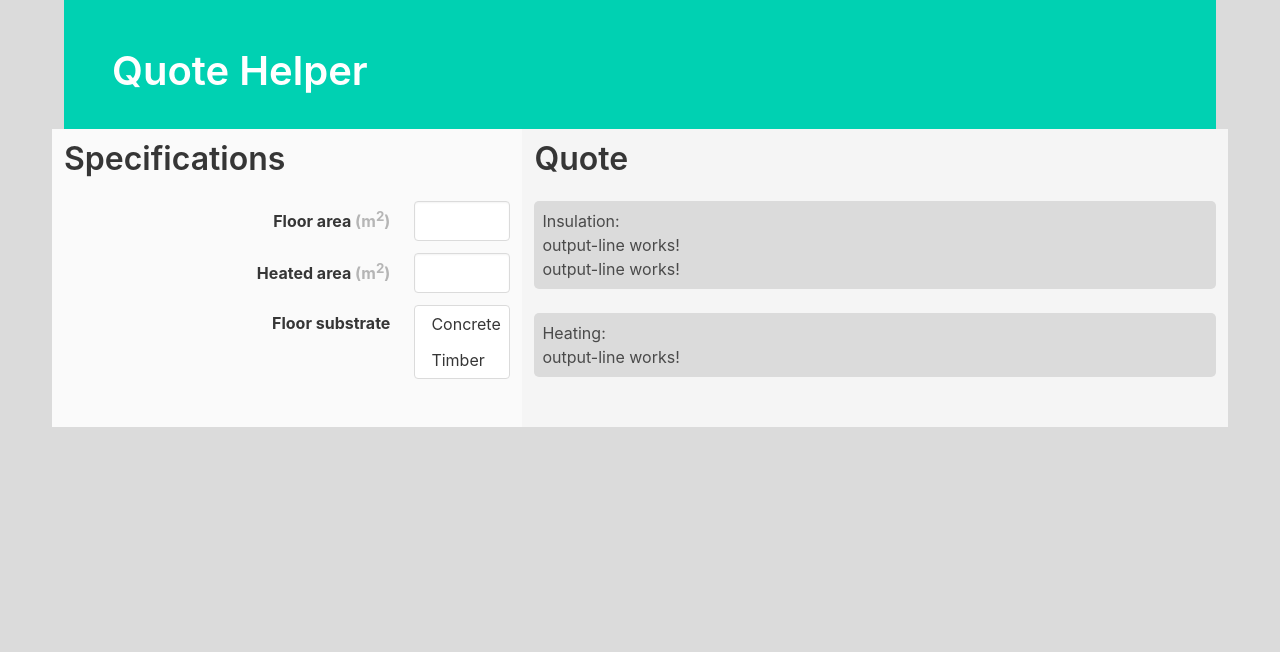
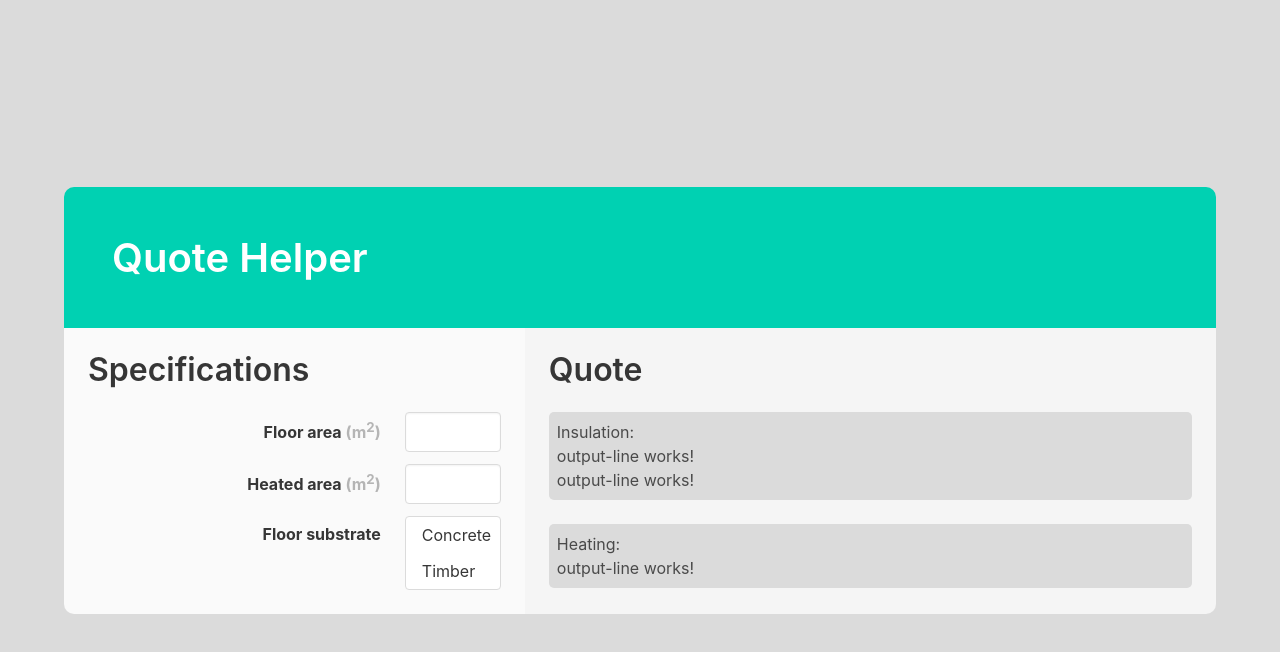
Before and after one commit to VinRanana/UFH-Quote-Helper, an Angular app in the folder client/: page / in a window 1280 px wide. Shown: the top 652 px of the page. Built offline with nearby package versions, Linux system fonts and the light colour scheme.

Commit message:
style: styled main & room components

```diff
--- a/client/src/app/main/main.component.html
+++ b/client/src/app/main/main.component.html
@@ -1,4 +1,5 @@
-<main class="container">
+<div class="centered-content">
+  <div class="container">
 
     <!-- hero section -->
     <section class="hero is-primary">
@@ -10,4 +11,5 @@
     <!-- room section -->
     <app-room></app-room>
 
-</main>
+  </div>
+</div>
--- a/client/src/app/main/main.component.sass
+++ b/client/src/app/main/main.component.sass
@@ -0,0 +1,11 @@
+.centered-content
+  display: flex
+  justify-content: center
+  align-items: center
+  width: 100%
+  height: 100%
+  border-radius: 10px
+
+.hero
+  border-top-left-radius: 10px
+  border-top-right-radius: 10px
--- a/client/src/app/room/room.component.html
+++ b/client/src/app/room/room.component.html
@@ -1,5 +1,8 @@
-<div class="columns">
-  <section class="column has-background-white-bis is-two-fifths pb-6">
+<div class="columns m-0">
+
+
+<!-- INPUT SECTION -->
+  <section class="left-section column has-background-white-bis is-two-fifths p-5">
     <div class="title">Specifications</div>
     <form class="is-flex-direction-column">
 
@@ -7,33 +10,28 @@
         <div class="field-label is-normal">
           <label class="label">Floor area <span class="has-text-grey-light">(m<sup>2</sup>)</span></label>
         </div>
-        <!-- <div class="field-body"> -->
           <div class="field">
             <div class="control">
               <input type="number" step="0.1" min="1" max="999.9" class="input" required />
             </div>
           </div>
-        <!-- </div> -->
       </div>
 
       <div class="field is-horizontal">
         <div class="field-label is-normal">
           <label class="label">Heated area <span class="has-text-grey-light">(m<sup>2</sup>)</span></label>
         </div>
-        <!-- <div class="field-body"> -->
           <div class="field">
             <div class="control">
               <input type="number" step="0.1" min="1" max="999.9" class="input" required />
             </div>
           </div>
-        <!-- </div> -->
       </div>
 
       <div class="field is-horizontal">
         <div class="field-label is-normal">
           <label class="label">Floor substrate</label>
         </div>
-        <!-- <div class="field-body"> -->
           <div class="field">
             <div class="control">
               <div class="select is-multiple">
@@ -44,13 +42,13 @@
               </div>
             </div>
           </div>
-        <!-- </div> -->
       </div>
 
     </form>
   </section>
 
-  <section class="column has-background-white-ter">
+<!-- OUTPUT SECTION -->
+  <section class="right-section column has-background-white-ter p-5">
     <div class="title">Quote</div>
 
     <div class="output-section block p-2">
@@ -63,4 +61,6 @@
       <app-output-line></app-output-line>
     </div>
   </section>
+
+
 </div>
--- a/client/src/app/room/room.component.sass
+++ b/client/src/app/room/room.component.sass
@@ -6,3 +6,9 @@
 .output-section
   background-color: $grey-lighter
   border-radius: 5px
+
+.left-section
+  border-bottom-left-radius: 10px
+
+.right-section
+  border-bottom-right-radius: 10px
```
Lines whose indentation alone changed are shown as unchanged.
